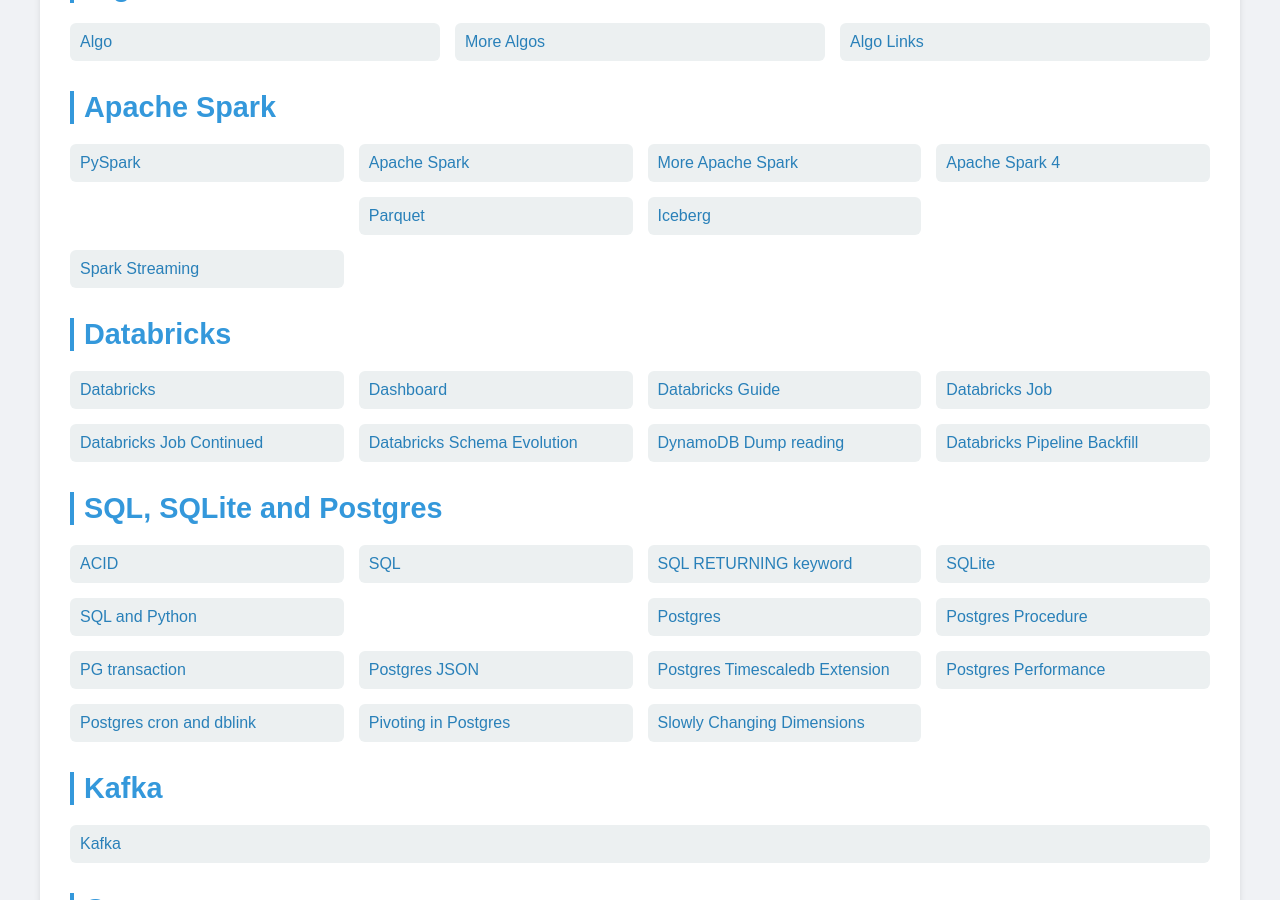
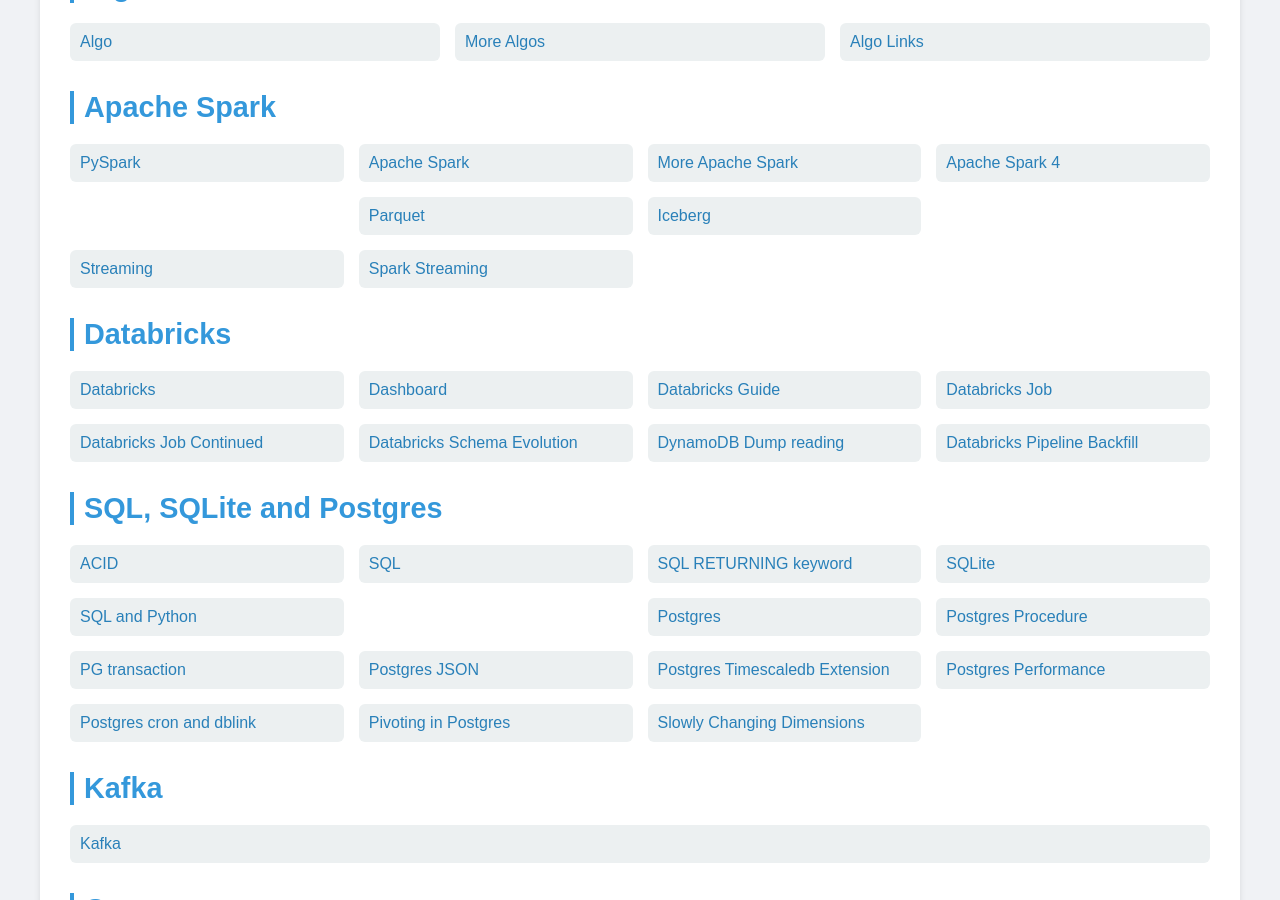
Before and after one commit to Michael-Lubinsky/michael-lubinsky.github.com, a Jekyll site: the page built from index.html, in a window 1280 px wide and 900 px high, scrolled down 497 px. Built offline with Jekyll 4.4.1, drawn with Linux system fonts in a browser that asks for light colours.

Commit message:
Update index.html

```diff
--- a/index.html
+++ b/index.html
@@ -113,7 +113,8 @@
                 <a href="parquet/parquet.html">Parquet</a>
                 <a href="spark/iceberg.html">Iceberg</a>
                 <br>
-                <a href="spark/spark_streaming.html">Spark Streaming</a>
+                 <a href="stream/stream.html">Streaming</a>
+                 <a href="spark/spark_streaming.html">Spark Streaming</a>
                 <br>
             </div>
         </div>
```
